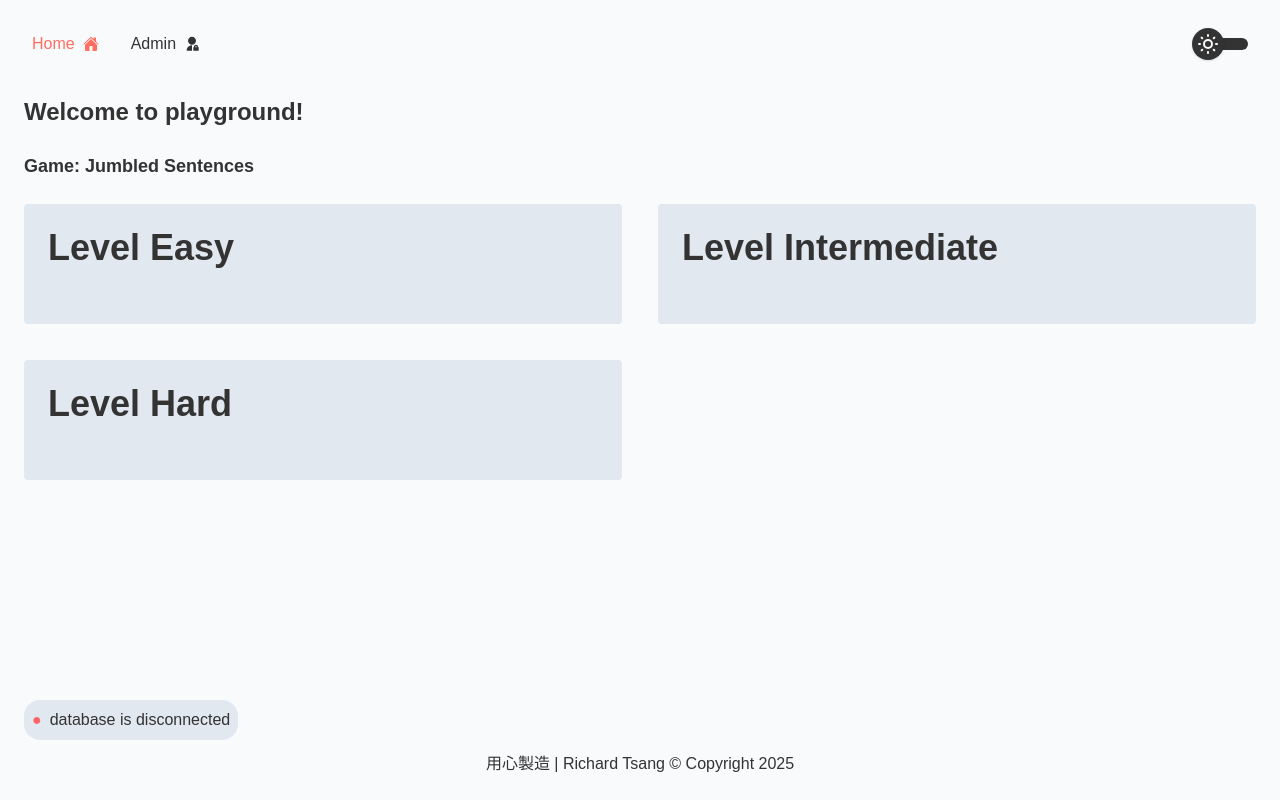
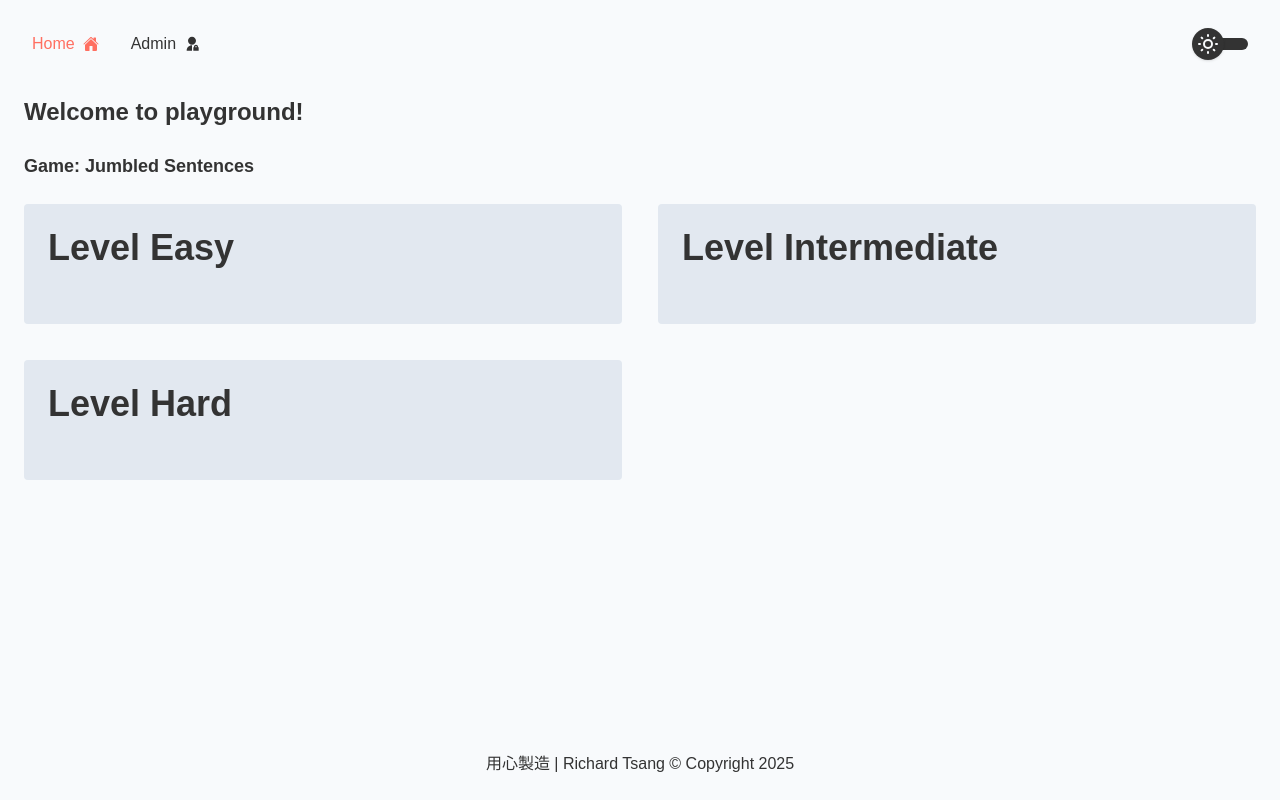
Before and after one commit to r7chardgh/teaching-app-demo, a Next.js app: page / in a window 1280 px wide. Built offline with nearby package versions, Linux system fonts and the light colour scheme; no server answers.

Commit message:
remove banner

```diff
--- a/app/layout.tsx
+++ b/app/layout.tsx
@@ -3,7 +3,6 @@ import { Geist, Geist_Mono } from "next/font/google";
 import "./globals.css";
 import Footer from "@/components/Footer";
 import Header from "@/components/Header";
-import ConnectionFailedBanner from "@/components/ConnectionFailedBanner";
 
 const geistSans = Geist({
   variable: "--font-geist-sans",
@@ -31,7 +30,6 @@ export default function RootLayout({
         className={`${geistSans.variable} ${geistMono.variable} antialiased p-6 flex flex-col items-center gap-2 justify-between min-h-svh`}
       >
         <Header />
-        <ConnectionFailedBanner />
         {children}
         <Footer />
       </body>
```
